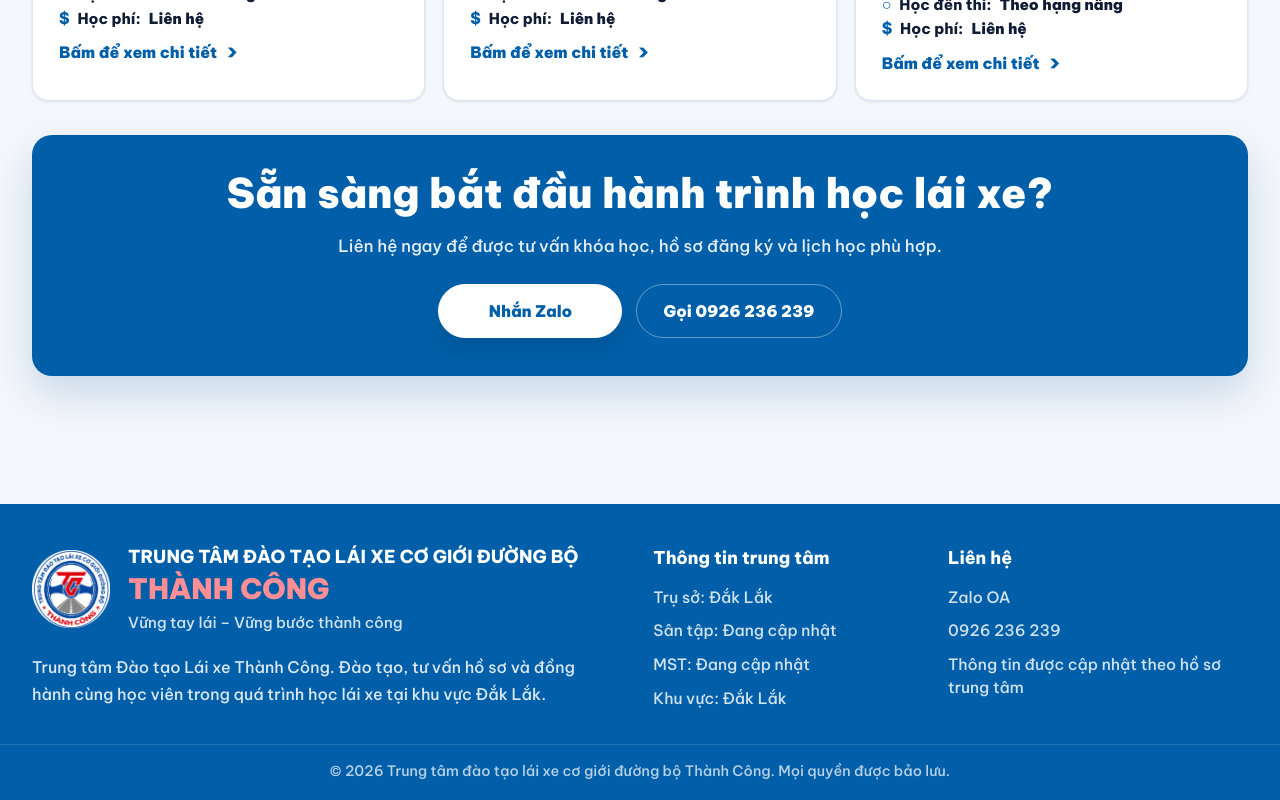
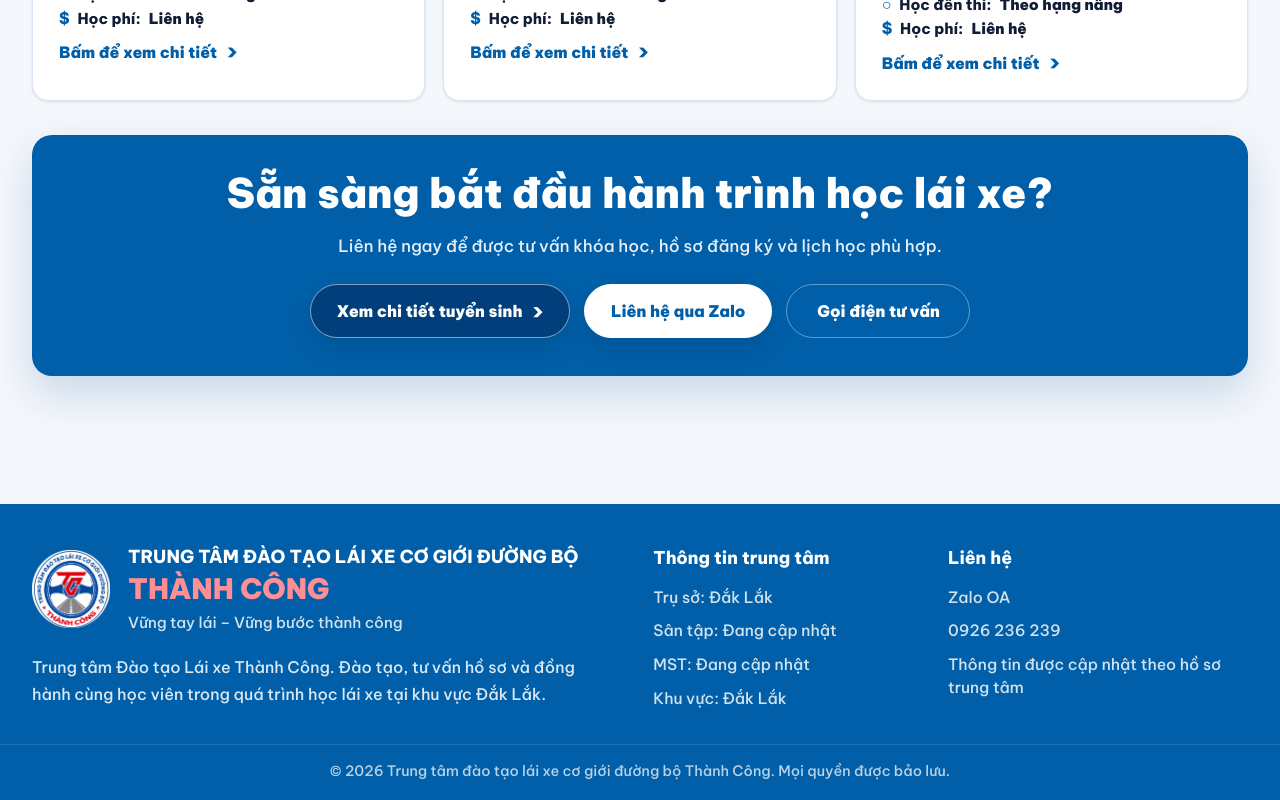
Before and after one commit to iamthais2hag/WebSite-TTDTLXCGDB-ThanhCong, a React (Vite) app in the folder client/: page / in a window 1280 px wide. Shown: the part 4320-5120 px from the top of the page. Built offline with nearby package versions, Linux system fonts and the light colour scheme; no server answers.

Commit message:
Cap nhat nut CTA tuyen sinh

```diff
--- a/client/src/App.css
+++ b/client/src/App.css
@@ -866,6 +866,7 @@ input {
   display: inline-flex;
   align-items: center;
   justify-content: center;
+  gap: 10px;
   padding: 14px 26px;
   border: 1px solid #ffffff;
   border-radius: 999px;
@@ -874,6 +875,18 @@ input {
   font-size: 1rem;
   font-weight: 900;
   box-shadow: 0 12px 26px rgba(0, 0, 0, 0.1);
+}
+
+.enrollment-cta__button span {
+  font-size: 1.4rem;
+  line-height: 1;
+}
+
+.enrollment-cta__button--detail {
+  min-width: 252px;
+  color: #ffffff;
+  background: var(--brand-blue-deep);
+  border-color: rgba(255, 255, 255, 0.5);
 }
 
 .enrollment-cta__button--outline {
--- a/client/src/pages/EnrollmentPage.tsx
+++ b/client/src/pages/EnrollmentPage.tsx
@@ -104,14 +104,21 @@ export function EnrollmentPage() {
           <h3 id="enrollment-cta-title">Sẵn sàng bắt đầu hành trình học lái xe?</h3>
           <p>Liên hệ ngay để được tư vấn khóa học, hồ sơ đăng ký và lịch học phù hợp.</p>
           <div className="enrollment-cta__actions">
+            <a
+              className="enrollment-cta__button enrollment-cta__button--detail"
+              href="#tuyen-sinh"
+            >
+              Xem chi tiết tuyển sinh
+              <span aria-hidden="true">›</span>
+            </a>
             <a className="enrollment-cta__button" href={`https://zalo.me/${consultPhoneHref}`}>
-              Nhắn Zalo
+              Liên hệ qua Zalo
             </a>
             <a
               className="enrollment-cta__button enrollment-cta__button--outline"
               href={`tel:${consultPhoneHref}`}
             >
-              Gọi {CONSULT_PHONE}
+              Gọi điện tư vấn
             </a>
           </div>
         </div>
```
Also changed, not shown: 1 other file (tests, documents, lock files or other folders).
